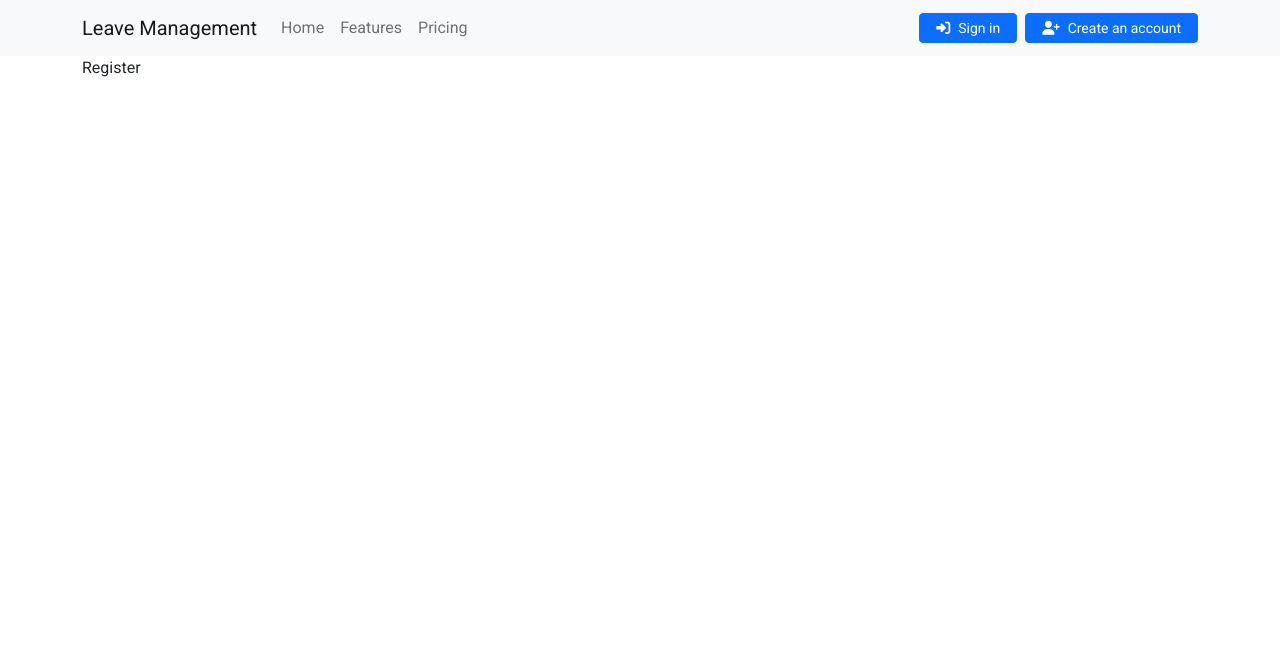
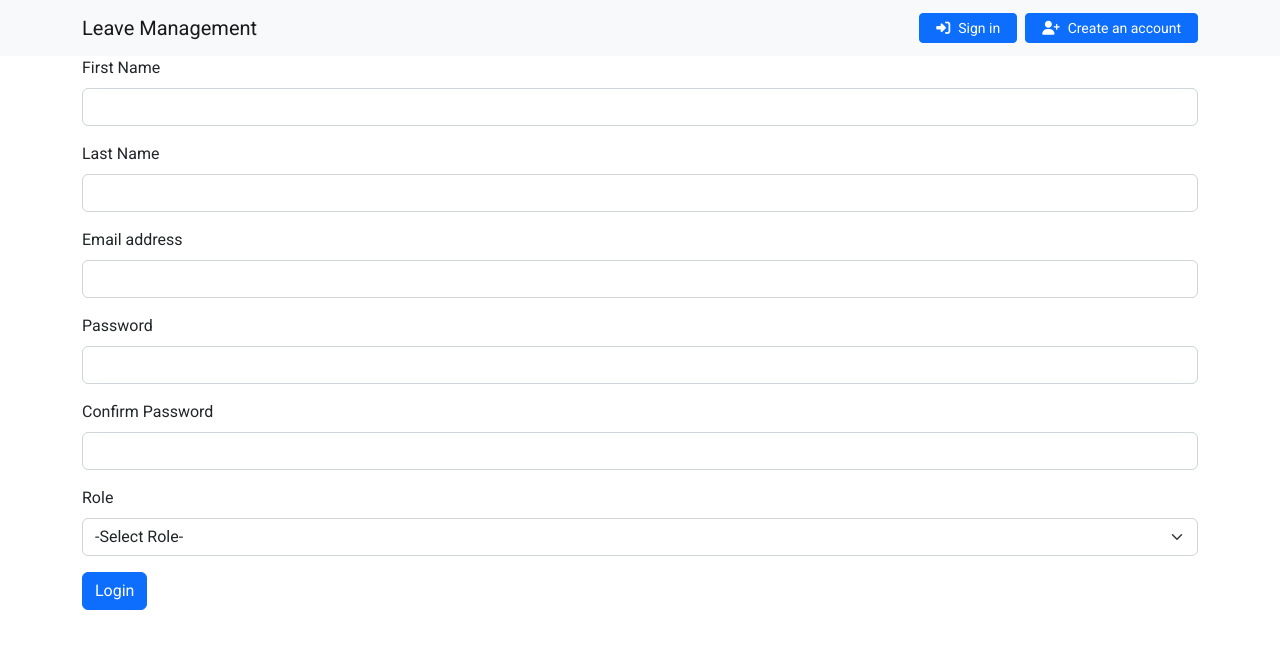
Before and after one commit to JanayAlam/leave-management-system, a PHP site: page /signup.php in a window 1280 px wide. Shown: the top 649 px of the page. Run offline with PHP 8.4, Linux system fonts and the light colour scheme; some libraries are stand-ins or nearby versions.

Commit message:
feat: Implemented registration, login and logout system

```diff
--- /dev/null
+++ b/logics/auth/auth_functions.php
@@ -0,0 +1,26 @@
+<?php
+    function check_signed_in($con) {
+        if (isset($_SESSION['userId'])) {
+            return true;
+        }
+        return false;
+    }
+
+    function get_logged_user($con) {
+        if (check_signed_in($con)) {
+            $userId = $_SESSION['userId'];
+            $query = "select * from users where userId = '$userId' limit 1;";
+            $result = mysqli_query($con, $query);
+
+            if ($result && mysqli_num_rows($result) > 0) {
+                $user_data = mysqli_fetch_assoc($result);
+                return $user_data;
+            } else {
+                return null;
+            }
+        }
+        // redirect to the signin page
+        header('Location: signin.php');
+        die;
+    }
+?>
--- /dev/null
+++ b/logics/auth/signup_logic.php
@@ -0,0 +1,28 @@
+<?php
+    function is_valid($firstName, $lastName, $email, $password, $confirmPassword, $role) {
+        return true;
+    }
+
+    if ($_SERVER['REQUEST_METHOD'] == 'POST') {
+        // something was posted
+        $firstName = $_POST['firstName'];
+        $lastName = $_POST['lastName'];
+        $email = $_POST['email'];
+        $password = $_POST['password'];
+        $confirmPassword = $_POST['confirmPassword'];
+        $role = $_POST['role'];
+
+        if (is_valid($firstName, $lastName, $email, $password, $confirmPassword, $role)) {
+            // get hash value of the password
+            $hashed_password = password_hash($password, PASSWORD_DEFAULT);
+
+            // save to database
+            $query = "insert into users (firstName, lastName, email, password, role) values ('$firstName', '$lastName', '$email', '$hashed_password', '$role')";
+            mysqli_query($con, $query);
+            header("Location: signin.php");
+            die();
+        } else {
+            echo "Enter valid information";
+        }
+    }
+?>
--- /dev/null
+++ b/logics/conn.php
@@ -0,0 +1,10 @@
+<?php
+    $dbhost = 'localhost';
+    $dbuser = 'root';
+    $dbpass = '';
+    $dbname = 'leaveboard';
+
+    if (!$con = mysqli_connect($dbhost, $dbuser, $dbpass, $dbname)) {
+        die('Failed to connect to the database');
+    }
+?>
--- a/partials/header.php
+++ b/partials/header.php
@@ -38,13 +38,14 @@
                 </button>
                 <div class="collapse navbar-collapse" id="navbarNavAltMarkup">
                     <div class="navbar-nav">
-                        <a class="nav-link" aria-current="page" href="index.php"
+                        <!-- <a class="nav-link" aria-current="page" href="index.php"
                             >Home</a
                         >
                         <a class="nav-link" href="#">Features</a>
-                        <a class="nav-link" href="#">Pricing</a>
+                        <a class="nav-link" href="#">Pricing</a> -->
                     </div>
                     <div class="d-flex auth-nav-links">
+                        <?php  if (!check_signed_in($con)) { ?>
                             <a href="signin.php" class="btn btn-sm btn-primary">
                                 <div class="d-flex align-items-center">
                                     <i class="fa-solid fa-right-to-bracket"></i>
@@ -57,7 +58,11 @@
                                     <span class="ms-2">Create an account</span>
                                 </div>
                             </a>
-                        <!-- <a href="" class="nav-link">Logout</a> -->
+                        <?php } else { ?>
+                            <a href="logout.php" class="btn btn-sm btn-outline-dark">
+                                Logout
+                            </a>
+                        <?php } ?>
                     </div>
                 </div>
             </div>
--- a/signup.php
+++ b/signup.php
@@ -1,3 +1,15 @@
+<?php
+    session_start();
+
+    include('./logics/conn.php');
+    include('./logics/auth/auth_functions.php');
+
+    if (check_signed_in($con)) {
+        header('Location: index.php');
+    }
+    include('./logics/auth/signup_logic.php');
+?>
+
 <!DOCTYPE html>
 <html lang="en">
 <head>
@@ -14,7 +26,64 @@
 
     <!-- Content -->
     <div class="container">
-        Register
+        <div class="row">
+            <form method="POST">
+                <div class="mb-3">
+                    <label for="firstName" class="form-label">First Name</label>
+                    <input
+                        type="text"
+                        name="firstName"
+                        class="form-control"
+                        id="firstName"
+                    />
+                </div>
+                <div class="mb-3">
+                    <label for="lastName" class="form-label">Last Name</label>
+                    <input
+                        type="text"
+                        name="lastName"
+                        class="form-control"
+                        id="lastName"
+                    />
+                </div>
+                <div class="mb-3">
+                    <label for="email" class="form-label">Email address</label>
+                    <input
+                        type="email"
+                        name="email"
+                        class="form-control"
+                        id="email"
+                    />
+                </div>
+                <div class="mb-3">
+                    <label for="password" class="form-label">Password</label>
+                    <input
+                        type="password"
+                        name="password"
+                        class="form-control"
+                        id="password"
+                    />
+                </div>
+                <div class="mb-3">
+                    <label for="confirmPassword" class="form-label">Confirm Password</label>
+                    <input
+                        type="password"
+                        name="confirmPassword"
+                        class="form-control"
+                        id="confirmPassword"
+                    />
+                </div>
+                <div class="mb-3">
+                    <label for="role" class="form-label">Role</label>
+                    <select class="form-select" name="role" aria-label="role">
+                        <option value="" disabled selected>-Select Role-</option>
+                        <option value="hr">HR</option>
+                        <option value="employee">Employee</option>
+                    </select>
+                </div>
+                <button type="submit" class="btn btn-primary">Login</button>
+            </form>
+        </div>
     </div>
 
     <!-- Footer -->
```
Also changed, not shown: index.php (+11 -0 lines), logics/auth/signin_logic.php (added, +16 -0 lines), logout.php (added, +8 -0 lines), signin.php (+42 -4 lines), sql/create_tables.sql (added, +10 -0 lines). Lines whose indentation alone changed are shown as unchanged.
